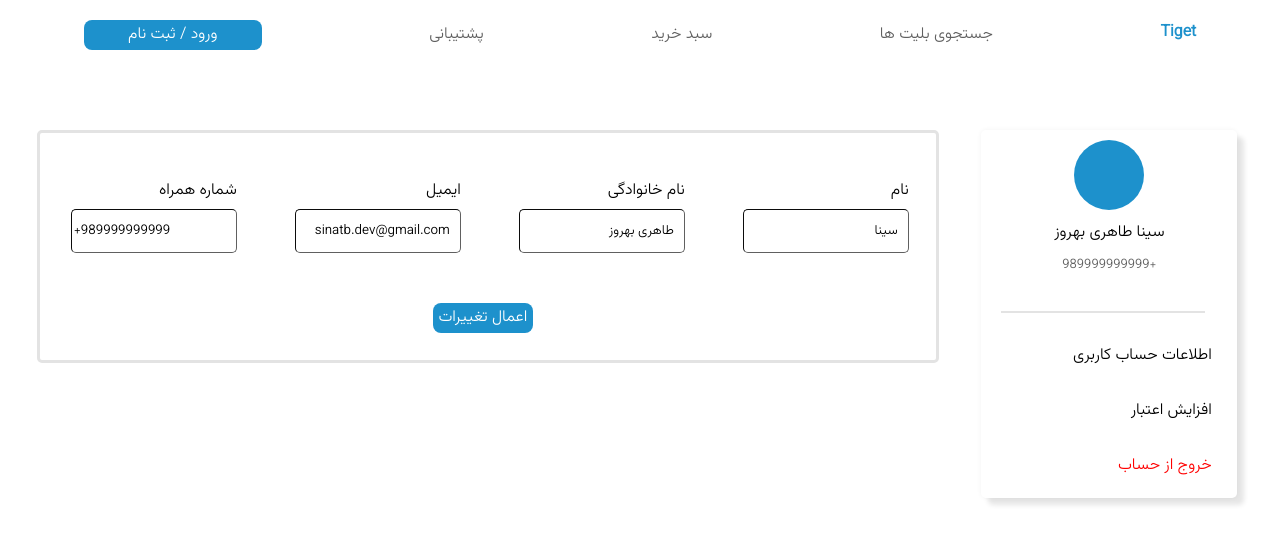
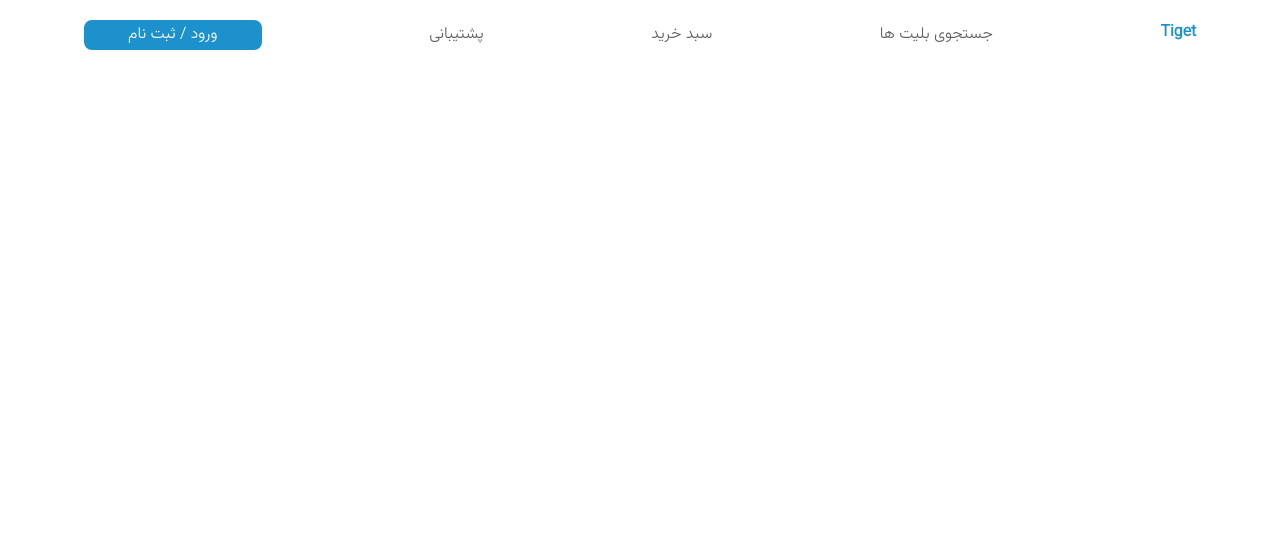
Before and after one commit to TiGet-SBU/TiGet_Frontend, a React (Create React App) app in the folder tiget-front/: page /account in a window 1280 px wide. Shown: the top 544 px of the page. Built offline with nearby package versions, Linux system fonts and the light colour scheme.

Commit message:
added context

```diff
--- a/tiget-front/src/Pages/AccountPage/AccountPage.tsx
+++ b/tiget-front/src/Pages/AccountPage/AccountPage.tsx
@@ -1,10 +1,12 @@
-import React from 'react';
+import React, {useContext} from 'react';
 import Navbar from '../../Components/Navbar/Navbar';
 import { sina } from '../../FakeData/fakeData';
 import './AccountPage.css';
 import { UserDataCard } from './UserDataCard';
 import { UserBalanceCard } from './UserBalanceCard';
 import { RightSide } from './RightSide';
+import { UserContext } from '../../Components/UserProvider/UserProvider';
+import Button from '../../Components/Button/Button';
 const AccountPage = () => {
   //page = 0 => user data
   //page = 1 => increase money
@@ -12,14 +14,16 @@ const AccountPage = () => {
   const handlePageChange = (newPage : number) => {
     setPage(newPage);
   }
+  const { userData } = useContext(UserContext);
+
   return (
     <div className='account-holder'>
       <Navbar/>
       <div className='main-flex'>
-        <RightSide account={sina} onClick={handlePageChange}/>
+        <RightSide account={userData} onClick={handlePageChange}/>
         <div className='left-flex'>
           {
-            page === 0 ? (<UserDataCard account={sina}/>) : (<UserBalanceCard account={sina}/>)
+            page === 0 ? (<UserDataCard account={userData}/>) : (<UserBalanceCard account={userData}/>)
           }
         </div>
       </div>
--- a/tiget-front/src/Pages/AccountPage/RightSide.tsx
+++ b/tiget-front/src/Pages/AccountPage/RightSide.tsx
@@ -1,11 +1,14 @@
 import React from 'react';
 import { Account } from '../../FakeData/fakeData';
 
-export const RightSide: React.FC<{ account: Account; onClick: (newPage: number) => void; }> = ({ account, onClick }) => {
+export const RightSide: React.FC<{ account: Account | null; onClick: (newPage: number) => void; }> = ({ account, onClick }) => {
   const handleClick = (page: number) => {
      return () => onClick(page);
   };
-  return <div className='right-side'>
+  return <>
+    {account === null ? <div>
+      </div> :
+      <div className='right-side'>
         <div className='right-side-content-holder'>
           <div className='holder'>
             <div className='image'>
@@ -34,5 +37,7 @@ export const RightSide: React.FC<{ account: Account; onClick: (newPage: number)
             خروج از حساب
           </div>
         </div>
-  </div>;
+      </div>
+    }
+  </>;
 };
--- a/tiget-front/src/Pages/AccountPage/UserBalanceCard.tsx
+++ b/tiget-front/src/Pages/AccountPage/UserBalanceCard.tsx
@@ -2,18 +2,22 @@ import React, { useState } from 'react';
 import { Account } from '../../FakeData/fakeData';
 import Button from '../../Components/Button/Button';
 
-export const UserBalanceCard:React.FC<{account : Account}> = ({account}) => {
-  const [balance,setBalance] = useState(account.balance);
-  const [result,setResult] = useState(account.balance);
+export const UserBalanceCard:React.FC<{account : Account | null}> = ({account}) => {
+  const [balance,setBalance] = useState( account === null ?  0 : account.balance);
+  const [result,setResult] = useState(account === null ? 0 : account.balance);
 
   const handleBalanceChange = (e : React.ChangeEvent<HTMLInputElement>) =>{
     setBalance(parseInt(e.target.value));
   }
   const handleButtonClick = () =>{
+    if (account !== null)
       account.balance = result + balance;
     setResult((prevResult) => prevResult + balance)
   }
-  return <div className='user-balance-card'>
+  return <>
+    {account === null ?
+     <div></div> :
+    <div className='user-balance-card'>
       <div className='balance'>
         <div>
           موجودی فعلی
@@ -26,6 +30,6 @@ export const UserBalanceCard:React.FC<{account : Account}> = ({account}) => {
           <Button text='افزودن اعتبار' onClick={handleButtonClick}/>
         </div>
       </div>
-
-  </div>;
+    </div>}
+  </>;
 };
--- a/tiget-front/src/Pages/AccountPage/UserDataCard.tsx
+++ b/tiget-front/src/Pages/AccountPage/UserDataCard.tsx
@@ -2,12 +2,12 @@ import React, { useState } from 'react';
 import { Account } from '../../FakeData/fakeData';
 import Button from '../../Components/Button/Button';
 
-export const UserDataCard: React.FC<{ account: Account; }> = ({ account }) => {
+export const UserDataCard: React.FC<{ account: Account | null; }> = ({ account }) => {
 
-  const [name, setName] = useState(account.first_name);
-  const [lastName, setLastName] = useState(account.last_name);
-  const [email, setEmail] = useState(account.email);
-  const [phoneNumber, setPhoneNumber] = useState(account.phone_number);
+  const [name, setName] = useState(account === null ? "" : account.first_name);
+  const [lastName, setLastName] = useState(account === null ? "" : account.last_name);
+  const [email, setEmail] = useState(account === null ? "" : account.email);
+  const [phoneNumber, setPhoneNumber] = useState(account === null ? "" : account.phone_number);
   const handleNameChange = (e: React.ChangeEvent<HTMLInputElement>) => {
     setName(e.target.value);
   };
@@ -21,7 +21,10 @@ export const UserDataCard: React.FC<{ account: Account; }> = ({ account }) => {
     setPhoneNumber(e.target.value);
   };
 
-  return <div className='data-card'>
+  return <>
+  {
+    account === null ? <div></div> :
+    <div className='data-card'>
       <form className='data-card-form'>
         <div className='data-card-holder'>
           <div>نام </div>
@@ -43,5 +46,6 @@ export const UserDataCard: React.FC<{ account: Account; }> = ({ account }) => {
       <div className='account-acceptance-button'>
         <Button text='اعمال تغییرات' onClick={() => true} />
       </div>
-  </div>;
+    </div>}
+  </>;
 };
--- a/tiget-front/src/Pages/LoginPage/LoginPage.tsx
+++ b/tiget-front/src/Pages/LoginPage/LoginPage.tsx
@@ -1,11 +1,20 @@
-import React, { useState } from 'react';
+import React, { useState, useContext } from 'react';
+import { UserContext } from '../../Components/UserProvider/UserProvider';
 import Button from '../../Components/Button/Button';
 import './LoginPage.css';
+import { sina } from '../../FakeData/fakeData';
+import { useNavigate } from 'react-router-dom';
 const Login = () =>{
+    const { login,userData } = useContext(UserContext);
+    const navigate = useNavigate();
+    const handleLogin = () => {
+            login(sina);
+            navigate('/account');
+      };
     return <form className='login-form'>
         <input type='text' placeholder='نام کاربری'/>
         <input type='text' placeholder='رمز عبور'/>
-        <Button text='ورود' onClick={()=>true}/>
+        <Button text='ورود' onClick={handleLogin}/>
     </form>
 }
 const SignUp = () => {
--- a/tiget-front/src/index.tsx
+++ b/tiget-front/src/index.tsx
@@ -2,11 +2,12 @@ import React from 'react';
 import ReactDOM from 'react-dom/client';
 import './index.css';
 import App from './App';
+import UserProvider from './Components/UserProvider/UserProvider';
 const root = ReactDOM.createRoot(
   document.getElementById('root') as HTMLElement
 );
 root.render(
-  <React.StrictMode>
-    <App />
-  </React.StrictMode>
+    <UserProvider>
+      <App />
+    </UserProvider>
 );
```
Lines whose indentation alone changed are shown as unchanged.
